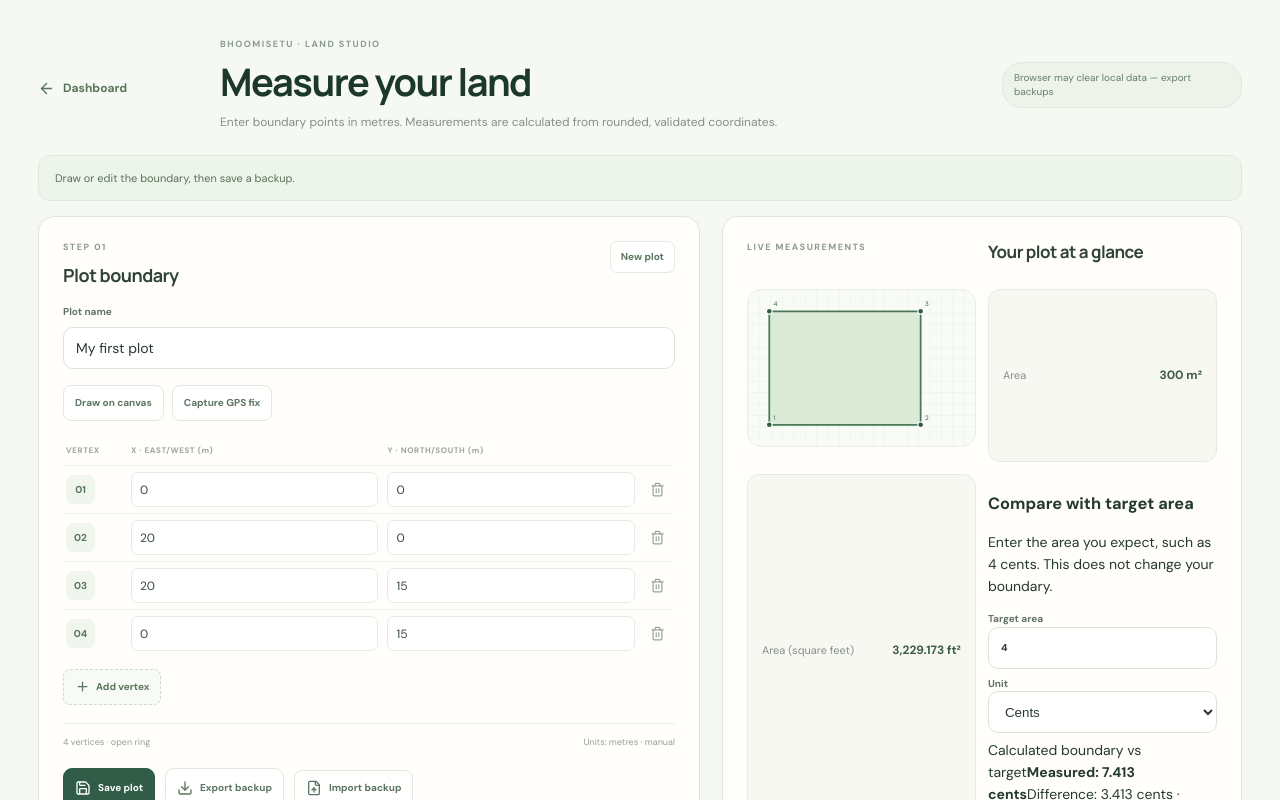
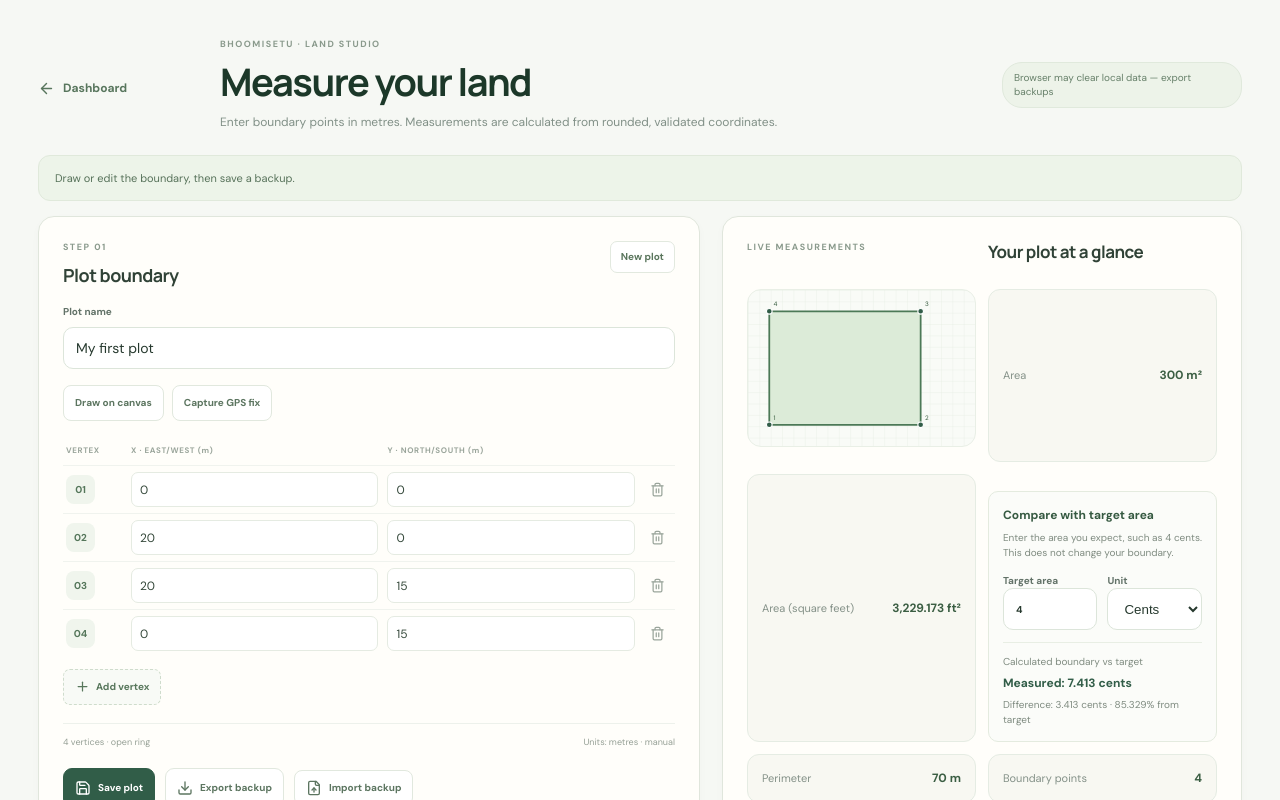
Before and after one commit to tejeshdimmiti5-crypto/bhoomisetu-land-to-home, a Next.js app: page /studio in a window 1280 px wide. Shown: the top 800 px of the page. Built offline with nearby package versions, Linux system fonts and the light colour scheme.

Commit message:
Style Land Studio target-area comparison

```diff
--- a/app/globals.css
+++ b/app/globals.css
@@ -60,6 +60,7 @@
 .studio-metric span{color:#849188}
 .studio-metric strong{font-size:12px;color:#3b5e43;text-align:right;font-variant-numeric:tabular-nums}
 .studio-measure-note{font-size:10px;line-height:1.65;color:#98a197;margin:13px 0 0}
+.studio-target-area{margin-top:17px;padding:14px;border:1px solid #e4ebdf;border-radius:10px;background:#fbfcf9}.studio-target-area h3{margin:0 0 5px;font-size:12px;color:#365a42}.studio-target-area>p{margin:0 0 12px;font-size:10px;line-height:1.55;color:#7f8b80}.studio-target-controls{display:grid;grid-template-columns:minmax(0,1fr) minmax(0,1fr);gap:10px}.studio-target-controls .studio-field-label{margin:0}.studio-target-result{display:flex;flex-direction:column;gap:5px;margin-top:12px;padding-top:11px;border-top:1px solid #e8eee4;font-size:10px;line-height:1.5;color:#7f8b80}.studio-target-result strong{font-size:12px;color:#315d48;font-variant-numeric:tabular-nums}.studio-target-error{margin:9px 0 0!important;color:#a03f35!important}
 .studio-validation-error{background:#fff8f3;border:1px solid #f2e0d4;border-radius:9px;padding:14px;color:#8e5944}
 .studio-validation-error strong{font-size:12px}
 .studio-validation-error p{font-size:11px;line-height:1.55}
```
